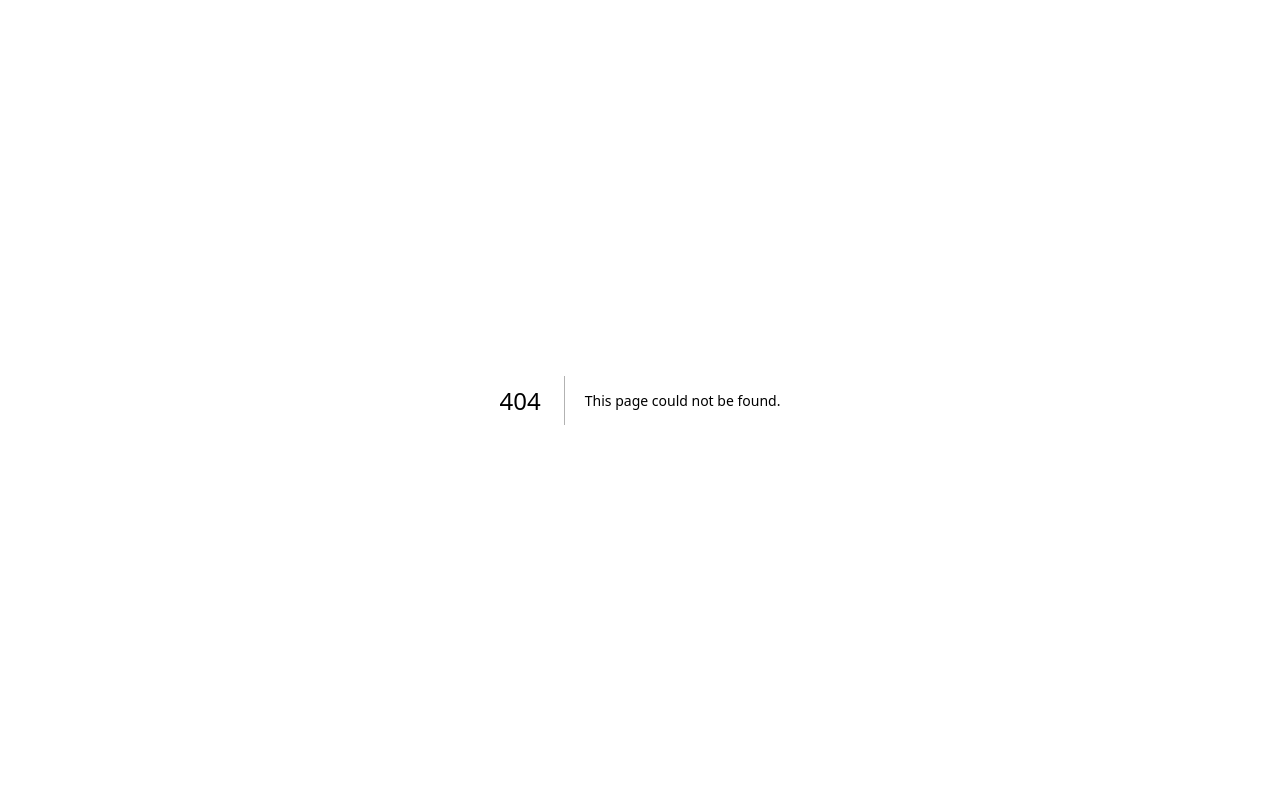
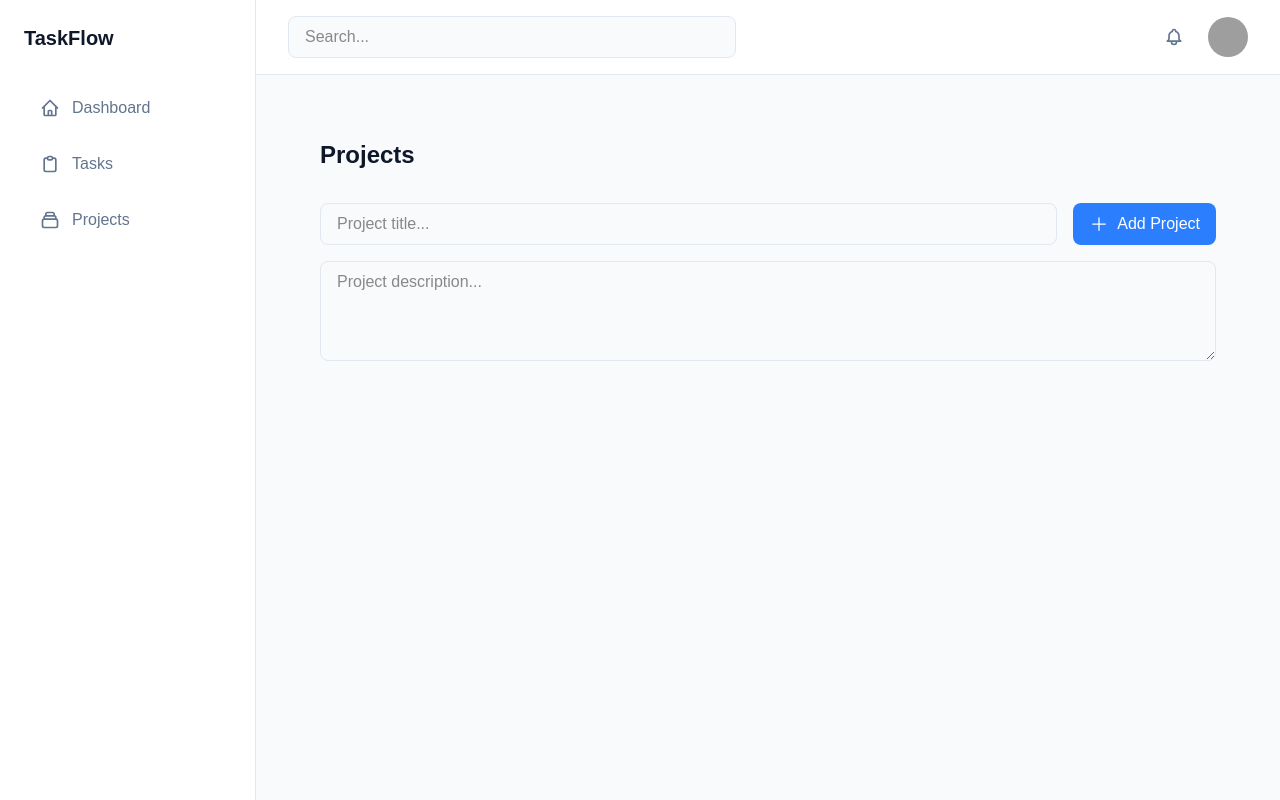
Before and after one commit to Jeezman/taskflow, a Next.js app: page /dashboard/projects in a window 1280 px wide. Before the commit this address had no page. Built offline with nearby package versions, Linux system fonts and the light colour scheme; grey boxes are pictures that could not be loaded.

Commit message:
implement projects pages

```diff
--- /dev/null
+++ b/app/(dashboard)/dashboard/projects/[id]/page.tsx
@@ -0,0 +1,99 @@
+'use client';
+
+import { useEffect, useState } from 'react';
+import { useRouter } from 'next/navigation';
+import { ArrowLeftIcon } from '@heroicons/react/24/outline';
+
+interface Project {
+  id: number;
+  title: string;
+  description: string | null;
+}
+
+const mockProjects: Project[] = [
+  { id: 1, title: 'Project 1', description: 'Description for project 1' },
+  { id: 2, title: 'Project 2', description: 'Description for project 2' },
+  { id: 3, title: 'Project 3', description: 'Description for project 3' },
+];
+
+export default function ProjectDetailsPage({
+  params,
+}: {
+  params: { id: string };
+}) {
+  const router = useRouter();
+  const [project, setProject] = useState<Project | null>(null);
+  const [loading, setLoading] = useState(true);
+  const [error, setError] = useState<string | null>(null);
+
+  useEffect(() => {
+    try {
+      setLoading(true);
+      setError(null);
+      const projectId = parseInt(params.id);
+
+      const projectData = mockProjects.find((p) => p.id === projectId);
+
+      if (!projectData) {
+        setError('Project not found');
+        return;
+      }
+
+      setProject(projectData);
+    } catch (err) {
+      setError('Failed to load project details');
+      console.error('Error fetching project:', err);
+    } finally {
+      setLoading(false);
+    }
+  }, [params.id]);
+
+  if (loading) {
+    return (
+      <div className="p-8">
+        <div className="max-w-6xl mx-auto">
+          <div className="animate-pulse space-y-4">
+            <div className="h-8 bg-slate-200 rounded w-1/4"></div>
+            <div className="h-4 bg-slate-200 rounded w-3/4"></div>
+            <div className="h-4 bg-slate-200 rounded w-1/2"></div>
+          </div>
+        </div>
+      </div>
+    );
+  }
+
+  if (error || !project) {
+    return (
+      <div className="p-8">
+        <div className="max-w-6xl mx-auto">
+          <div className="p-4 bg-red-50 border border-red-200 rounded-lg">
+            <p className="text-red-600">{error || 'Project not found'}</p>
+          </div>
+        </div>
+      </div>
+    );
+  }
+
+  return (
+    <div className="p-8">
+      <div className="max-w-6xl mx-auto">
+        <div className="mb-8">
+          <button
+            onClick={() => router.back()}
+            className="flex items-center gap-2 text-slate-600 hover:text-slate-900"
+          >
+            <ArrowLeftIcon className="w-5 h-5" />
+            Back to Projects
+          </button>
+        </div>
+
+        <div className="bg-white rounded-lg border border-slate-200 p-6">
+          <h1 className="text-2xl font-bold text-slate-900 mb-2">
+            {project.title}
+          </h1>
+          <p className="text-slate-600">{project.description}</p>
+        </div>
+      </div>
+    </div>
+  );
+}
--- /dev/null
+++ b/app/(dashboard)/dashboard/projects/page.tsx
@@ -0,0 +1,137 @@
+'use client';
+
+import { useState } from 'react';
+import { useForm } from 'react-hook-form';
+import { zodResolver } from '@hookform/resolvers/zod';
+import { z } from 'zod';
+import { PlusIcon } from '@heroicons/react/24/outline';
+import Link from 'next/link';
+
+const projectSchema = z.object({
+  title: z
+    .string()
+    .min(1, 'Title is required')
+    .max(255, 'Title must be less than 255 characters'),
+  description: z
+    .string()
+    .min(1, 'Description is required')
+    .max(1000, 'Description must be less than 1000 characters'),
+});
+
+type ProjectFormData = z.infer<typeof projectSchema>;
+
+interface Project {
+  id: number;
+  title: string;
+  description: string;
+}
+
+export default function ProjectsPage() {
+  const [projects, setProjects] = useState<Project[]>([]);
+  const [submitError, setSubmitError] = useState<string | null>(null);
+  const {
+    register,
+    handleSubmit,
+    reset,
+    formState: { errors, isSubmitting },
+  } = useForm<ProjectFormData>({
+    resolver: zodResolver(projectSchema),
+  });
+
+  const onSubmit = async (data: ProjectFormData) => {
+    try {
+      setSubmitError(null);
+      // TODO: Implement project creation logic with database
+      const newProject: Project = {
+        id: Date.now(), // Temporary ID until database integration
+        title: data.title,
+        description: data.description,
+      };
+      setProjects([...projects, newProject]);
+      reset();
+    } catch (error) {
+      setSubmitError('Failed to create project. Please try again.');
+      console.error('Error creating project:', error);
+    }
+  };
+
+  return (
+    <div className="p-8">
+      <div className="max-w-6xl mx-auto">
+        <div className="flex items-center justify-between mb-8">
+          <h1 className="text-2xl font-bold text-slate-900">Projects</h1>
+        </div>
+
+        {submitError && (
+          <div className="mb-4 p-4 bg-red-50 border border-red-200 rounded-lg">
+            <p className="text-red-600">{submitError}</p>
+          </div>
+        )}
+
+        <form onSubmit={handleSubmit(onSubmit)} className="mb-8 space-y-4">
+          <div className="flex gap-4">
+            <div className="flex-1">
+              <input
+                type="text"
+                placeholder="Project title..."
+                className={`w-full px-4 py-2 border ${
+                  errors.title ? 'border-red-300' : 'border-slate-200'
+                } rounded-lg focus:outline-none focus:ring-2 focus:ring-blue-500`}
+                {...register('title')}
+              />
+              {errors.title && (
+                <p className="mt-1 text-sm text-red-600" role="alert">
+                  {errors.title.message}
+                </p>
+              )}
+            </div>
+            <button
+              type="submit"
+              disabled={isSubmitting}
+              className="px-4 py-2 bg-blue-500 text-white rounded-lg hover:bg-blue-600 transition-colors flex items-center gap-2 disabled:opacity-50 disabled:cursor-not-allowed"
+            >
+              <PlusIcon className="w-5 h-5" />
+              Add Project
+            </button>
+          </div>
+          <div>
+            <textarea
+              placeholder="Project description..."
+              className={`w-full px-4 py-2 border ${
+                errors.description ? 'border-red-300' : 'border-slate-200'
+              } rounded-lg focus:outline-none focus:ring-2 focus:ring-blue-500 min-h-[100px]`}
+              {...register('description')}
+            />
+            {errors.description && (
+              <p className="mt-1 text-sm text-red-600" role="alert">
+                {errors.description.message}
+              </p>
+            )}
+          </div>
+        </form>
+
+        <div className="grid grid-cols-1 md:grid-cols-2 lg:grid-cols-3 gap-6">
+          {projects.map((project) => (
+            <div
+              key={project.id}
+              className="bg-white rounded-lg border border-slate-200 p-6 hover:shadow-lg transition-shadow"
+            >
+              <h3 className="text-lg font-semibold text-slate-900 mb-2">
+                {project.title}
+              </h3>
+              <p className="text-slate-600 mb-4">{project.description}</p>
+              <div className="flex justify-end">
+                <Link
+                  href={`/dashboard/projects/${project.id}`}
+                  className="text-blue-600 hover:text-blue-700"
+                >
+                  View Details
+                </Link>
+              </div>
+            </div>
+          ))}
+        </div>
+      </div>
+    </div>
+  );
+}
```
